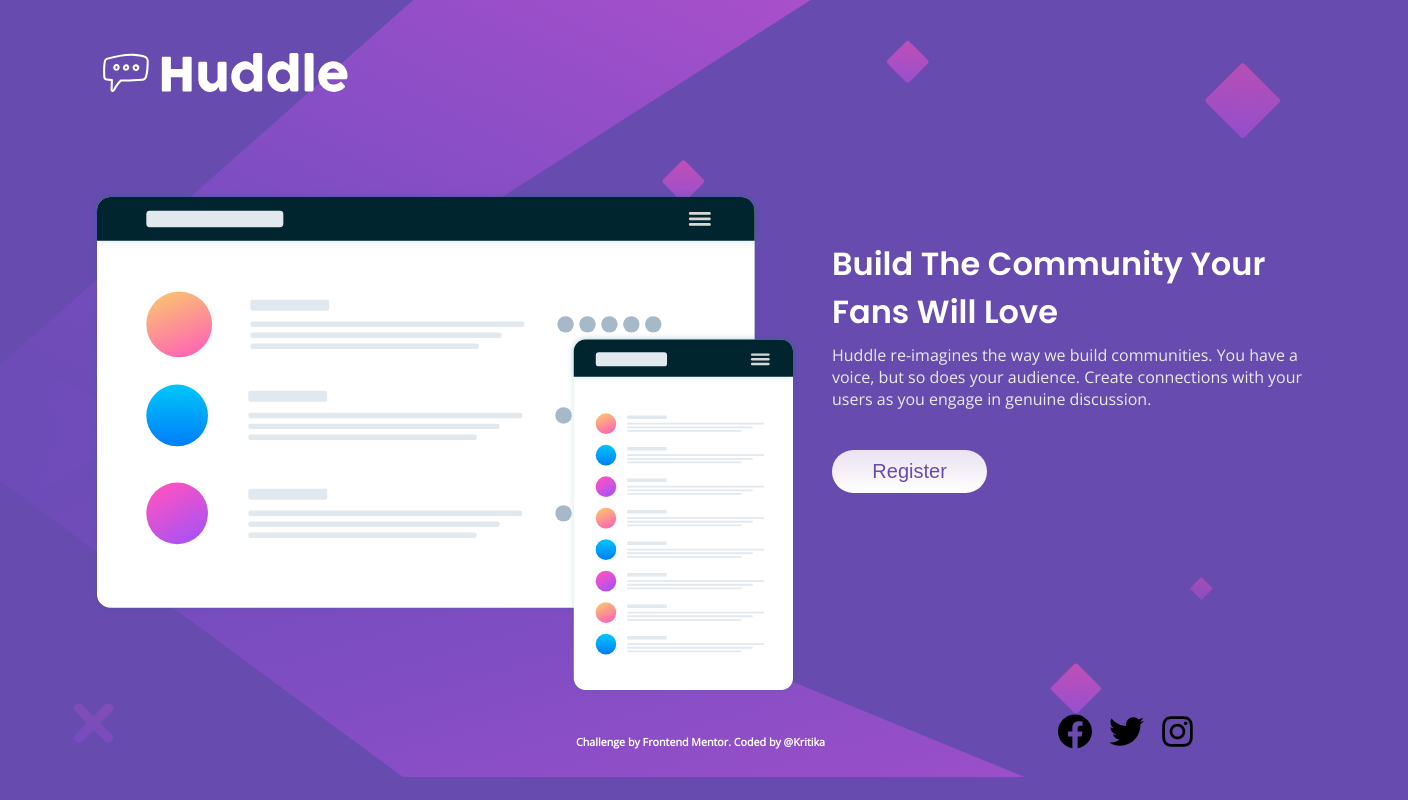
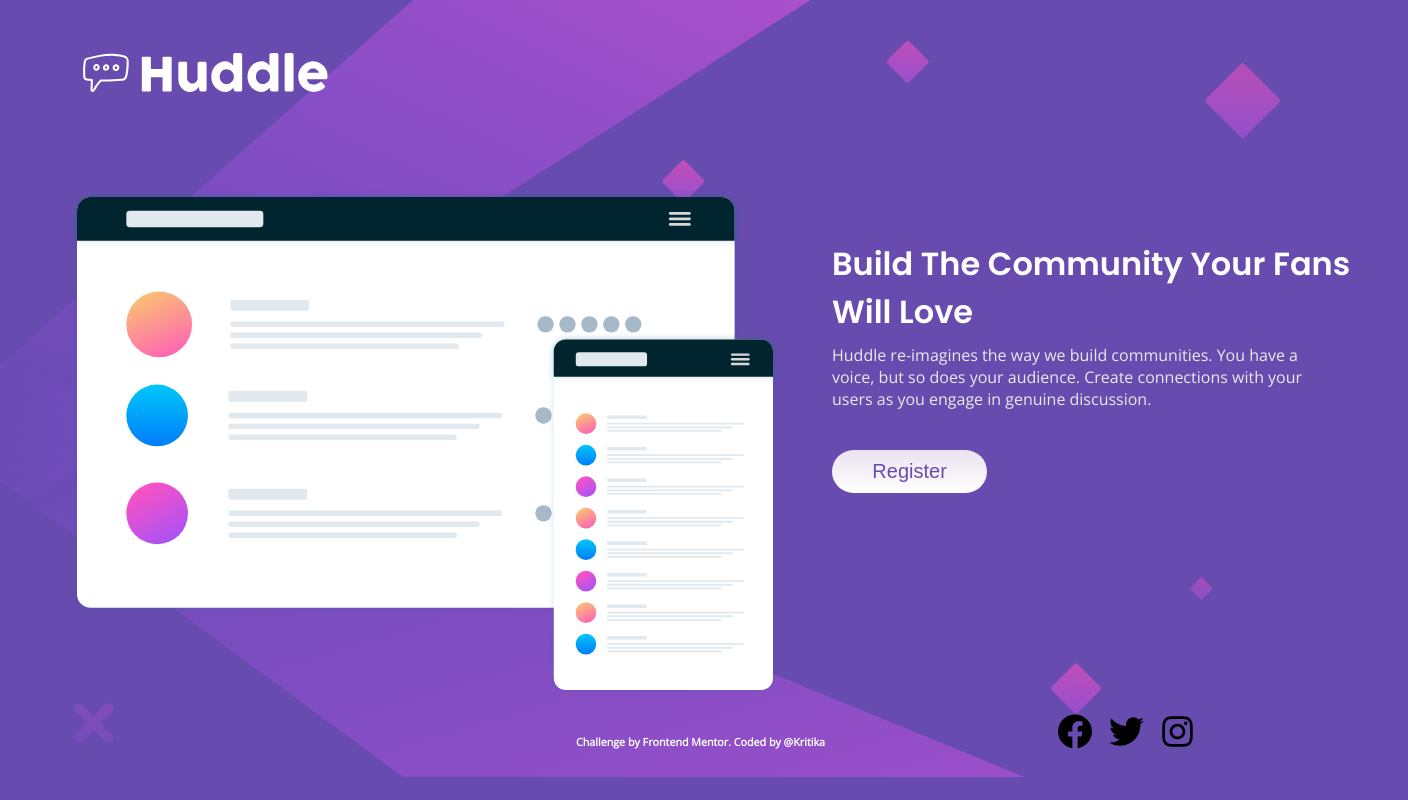
Before and after one commit to 11Kritika11/Huddle-landing-page, a plain HTML site: page index.html in a window 1280 px wide. Shown: the whole page, 1408 px wide, since content can reach past the window. Drawn offline with nearby package versions, Linux system fonts and the light colour scheme.

Commit message:
third commit

```diff
--- a/CSS/styles.css
+++ b/CSS/styles.css
@@ -13,20 +13,20 @@ body {
 .huddle {
   position: absolute;
   top: 40px;
-  left: 90px;
+  left: 70px;
 }
 
 .pop {
   position: absolute;
   top: 190px;
-  left: 90px;
+  left: 70px;
 }
 
 .love {
   position: absolute;
   font-family: 'Poppins', sans-serif;
   color: white;
-  width: 40%;
+  width: 45%;
   top: 28%;
   left:65%;
   text-align: left;
```
